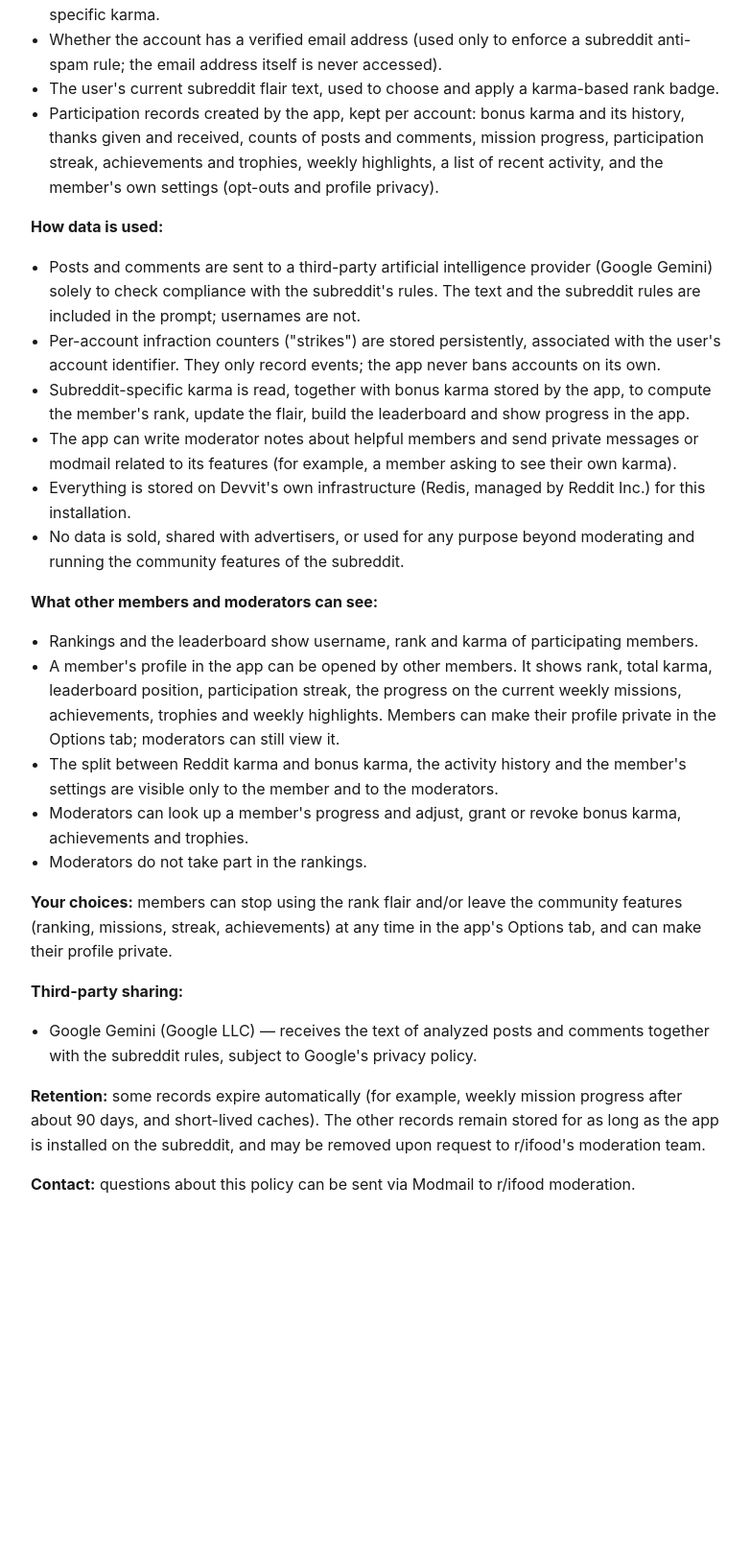
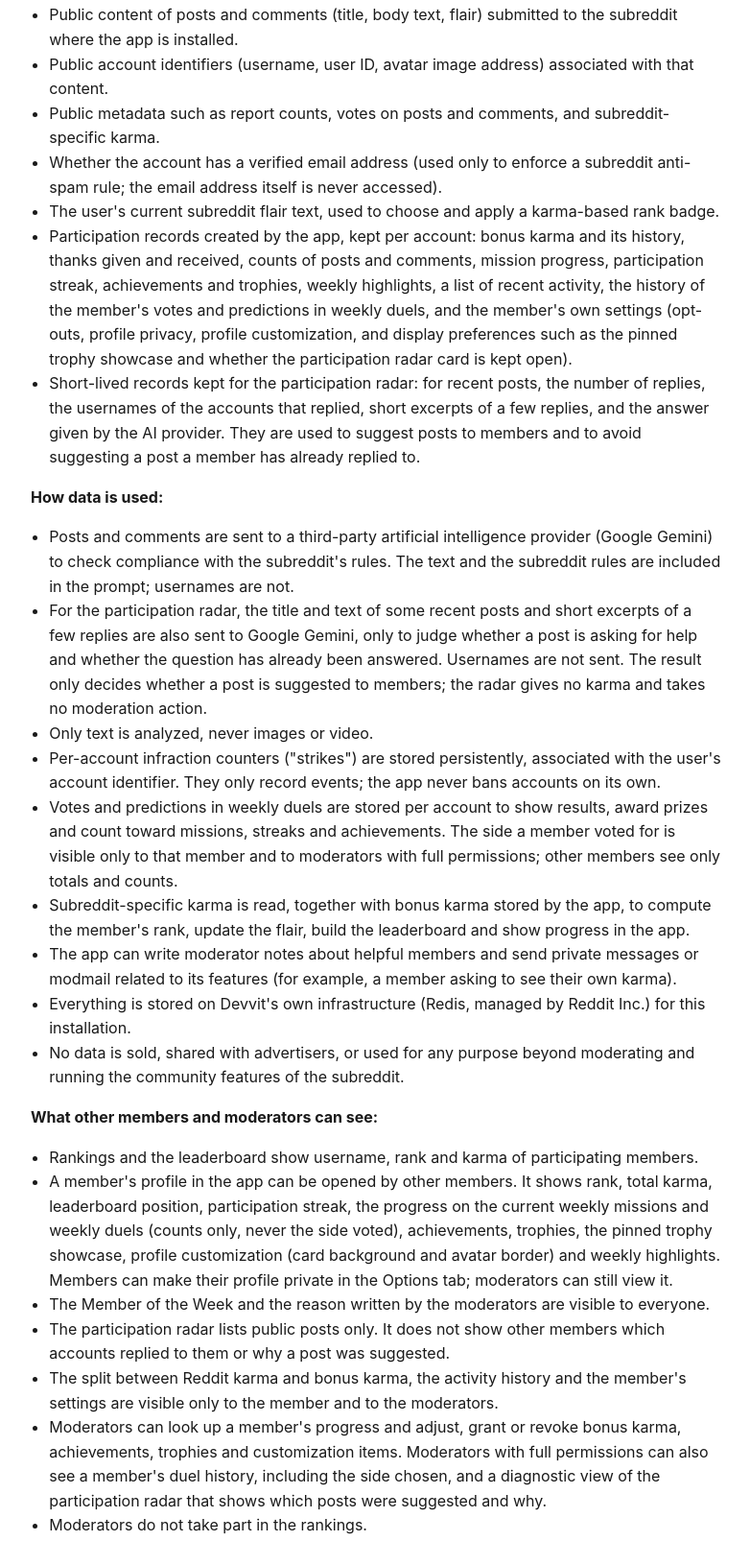
Before and after one commit to jkillas/ifood-app-policies, a plain HTML site: page index.html in a window 1280 px wide. Shown: the part 1129-2735 px from the top of the page at 96% size, without its empty margins (248-1030 px from the left). Before the commit the page ends 2441 px from the top, so only its background shows below. Drawn offline with Linux system fonts and the light colour scheme.

Commit message:
Update index.html

```diff
--- a/index.html
+++ b/index.html
@@ -75,7 +75,8 @@
     <li>The app is provided "as is", with no guarantee of uninterrupted operation.</li>
     <li>The app takes moderation actions (removal, filtering for review, flair updates, notifications) based on rules configured by the subreddit's moderators and on automated analysis, including third-party artificial intelligence.</li>
     <li>Automated decisions may contain errors. The subreddit's moderators retain final authority to review, reverse, or adjust any action taken by the app.</li>
-    <li>The app also offers community features: karma and rank badges, a leaderboard, weekly missions, participation streaks, achievements, trophies, weekly highlights and member profiles. They are recognition for taking part in r/ifood only. They have no monetary value, cannot be exchanged for anything outside the community, and may be changed, adjusted, granted, revoked or reset by the moderators or by updates to the app.</li>
+    <li>The app also offers community features: karma and rank badges, a leaderboard, weekly missions, participation streaks, achievements, trophies, weekly highlights, member profiles with optional customization, a weekly question, a weekly duel (votes and predictions) and a participation radar that suggests posts where a reply could help. Prizes in these features, such as bonus karma, trophies or achievements, are recognition for taking part in r/ifood only. They have no monetary value, cannot be exchanged for anything outside the community, and may be changed, adjusted, granted, revoked or reset by the moderators or by updates to the app.</li>
+    <li>The app publishes posts and comments from its own account, for example the weekly question, the weekly duel and welcome comments.</li>
     <li>Attempts to manipulate these features, for example through fake or automated activity, may lead to removal of the related recognition and to moderation action under the subreddit rules.</li>
     <li>Participation in the community features is optional. Members can leave them at any time in the app's Options tab.</li>
     <li>Use of the app is also subject to Reddit's Terms of Service and the Devvit platform's policies.</li>
@@ -92,13 +93,17 @@
     <li>Public metadata such as report counts, votes on posts and comments, and subreddit-specific karma.</li>
     <li>Whether the account has a verified email address (used only to enforce a subreddit anti-spam rule; the email address itself is never accessed).</li>
     <li>The user's current subreddit flair text, used to choose and apply a karma-based rank badge.</li>
-    <li>Participation records created by the app, kept per account: bonus karma and its history, thanks given and received, counts of posts and comments, mission progress, participation streak, achievements and trophies, weekly highlights, a list of recent activity, and the member's own settings (opt-outs and profile privacy).</li>
+    <li>Participation records created by the app, kept per account: bonus karma and its history, thanks given and received, counts of posts and comments, mission progress, participation streak, achievements and trophies, weekly highlights, a list of recent activity, the history of the member's votes and predictions in weekly duels, and the member's own settings (opt-outs, profile privacy, profile customization, and display preferences such as the pinned trophy showcase and whether the participation radar card is kept open).</li>
+    <li>Short-lived records kept for the participation radar: for recent posts, the number of replies, the usernames of the accounts that replied, short excerpts of a few replies, and the answer given by the AI provider. They are used to suggest posts to members and to avoid suggesting a post a member has already replied to.</li>
   </ul>
 
   <p><strong>How data is used:</strong></p>
   <ul>
-    <li>Posts and comments are sent to a third-party artificial intelligence provider (Google Gemini) solely to check compliance with the subreddit's rules. The text and the subreddit rules are included in the prompt; usernames are not.</li>
+    <li>Posts and comments are sent to a third-party artificial intelligence provider (Google Gemini) to check compliance with the subreddit's rules. The text and the subreddit rules are included in the prompt; usernames are not.</li>
+    <li>For the participation radar, the title and text of some recent posts and short excerpts of a few replies are also sent to Google Gemini, only to judge whether a post is asking for help and whether the question has already been answered. Usernames are not sent. The result only decides whether a post is suggested to members; the radar gives no karma and takes no moderation action.</li>
+    <li>Only text is analyzed, never images or video.</li>
     <li>Per-account infraction counters ("strikes") are stored persistently, associated with the user's account identifier. They only record events; the app never bans accounts on its own.</li>
+    <li>Votes and predictions in weekly duels are stored per account to show results, award prizes and count toward missions, streaks and achievements. The side a member voted for is visible only to that member and to moderators with full permissions; other members see only totals and counts.</li>
     <li>Subreddit-specific karma is read, together with bonus karma stored by the app, to compute the member's rank, update the flair, build the leaderboard and show progress in the app.</li>
     <li>The app can write moderator notes about helpful members and send private messages or modmail related to its features (for example, a member asking to see their own karma).</li>
     <li>Everything is stored on Devvit's own infrastructure (Redis, managed by Reddit Inc.) for this installation.</li>
@@ -108,9 +113,11 @@
   <p><strong>What other members and moderators can see:</strong></p>
   <ul>
     <li>Rankings and the leaderboard show username, rank and karma of participating members.</li>
-    <li>A member's profile in the app can be opened by other members. It shows rank, total karma, leaderboard position, participation streak, the progress on the current weekly missions, achievements, trophies and weekly highlights. Members can make their profile private in the Options tab; moderators can still view it.</li>
+    <li>A member's profile in the app can be opened by other members. It shows rank, total karma, leaderboard position, participation streak, the progress on the current weekly missions and weekly duels (counts only, never the side voted), achievements, trophies, the pinned trophy showcase, profile customization (card background and avatar border) and weekly highlights. Members can make their profile private in the Options tab; moderators can still view it.</li>
+    <li>The Member of the Week and the reason written by the moderators are visible to everyone.</li>
+    <li>The participation radar lists public posts only. It does not show other members which accounts replied to them or why a post was suggested.</li>
     <li>The split between Reddit karma and bonus karma, the activity history and the member's settings are visible only to the member and to the moderators.</li>
-    <li>Moderators can look up a member's progress and adjust, grant or revoke bonus karma, achievements and trophies.</li>
+    <li>Moderators can look up a member's progress and adjust, grant or revoke bonus karma, achievements, trophies and customization items. Moderators with full permissions can also see a member's duel history, including the side chosen, and a diagnostic view of the participation radar that shows which posts were suggested and why.</li>
     <li>Moderators do not take part in the rankings.</li>
   </ul>
 
@@ -118,10 +125,10 @@
 
   <p><strong>Third-party sharing:</strong></p>
   <ul>
-    <li>Google Gemini (Google LLC) &mdash; receives the text of analyzed posts and comments together with the subreddit rules, subject to Google's privacy policy.</li>
+    <li>Google Gemini (Google LLC) &mdash; receives the text of analyzed posts and comments together with the subreddit rules and, for the participation radar, the text of some recent posts and short excerpts of a few replies, subject to Google's privacy policy.</li>
   </ul>
 
-  <p><strong>Retention:</strong> some records expire automatically (for example, weekly mission progress after about 90 days, and short-lived caches). The other records remain stored for as long as the app is installed on the subreddit, and may be removed upon request to r/ifood's moderation team.</p>
+  <p><strong>Retention:</strong> some records expire automatically. Approximate periods: the list of recent activity, about 40 days; karma history, about 45 days; weekly mission progress, about 90 days; weekly duel history, about 800 days; participation radar records, 3 to 4 days; and short-lived caches. The other records (for example bonus karma, counters, achievements, trophies, strikes and the member's settings) remain stored for as long as the app is installed on the subreddit, and may be removed upon request to r/ifood's moderation team.</p>
 
   <p><strong>Contact:</strong> questions about this policy can be sent via Modmail to r/ifood moderation.</p>
 </div>
```
